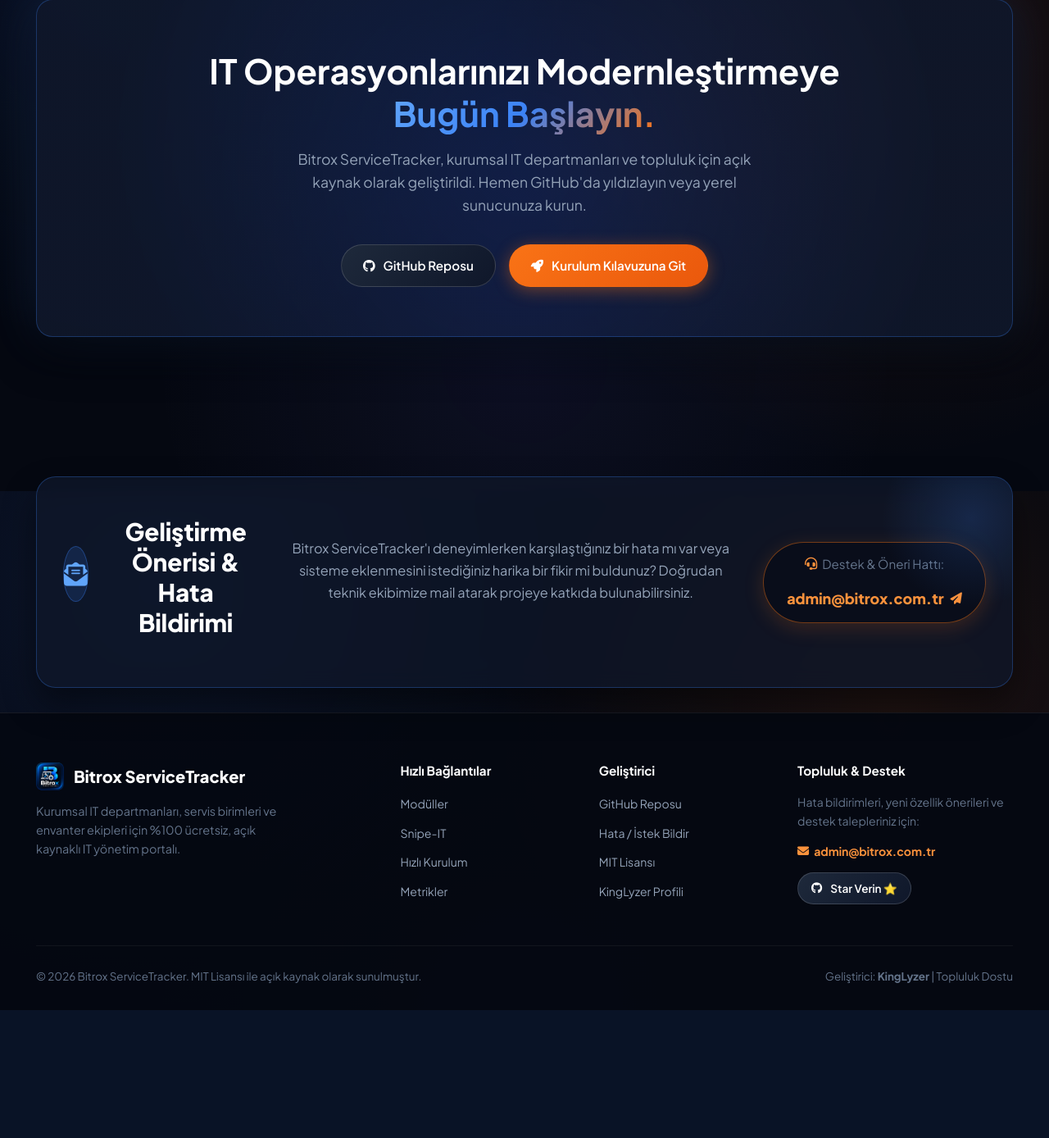
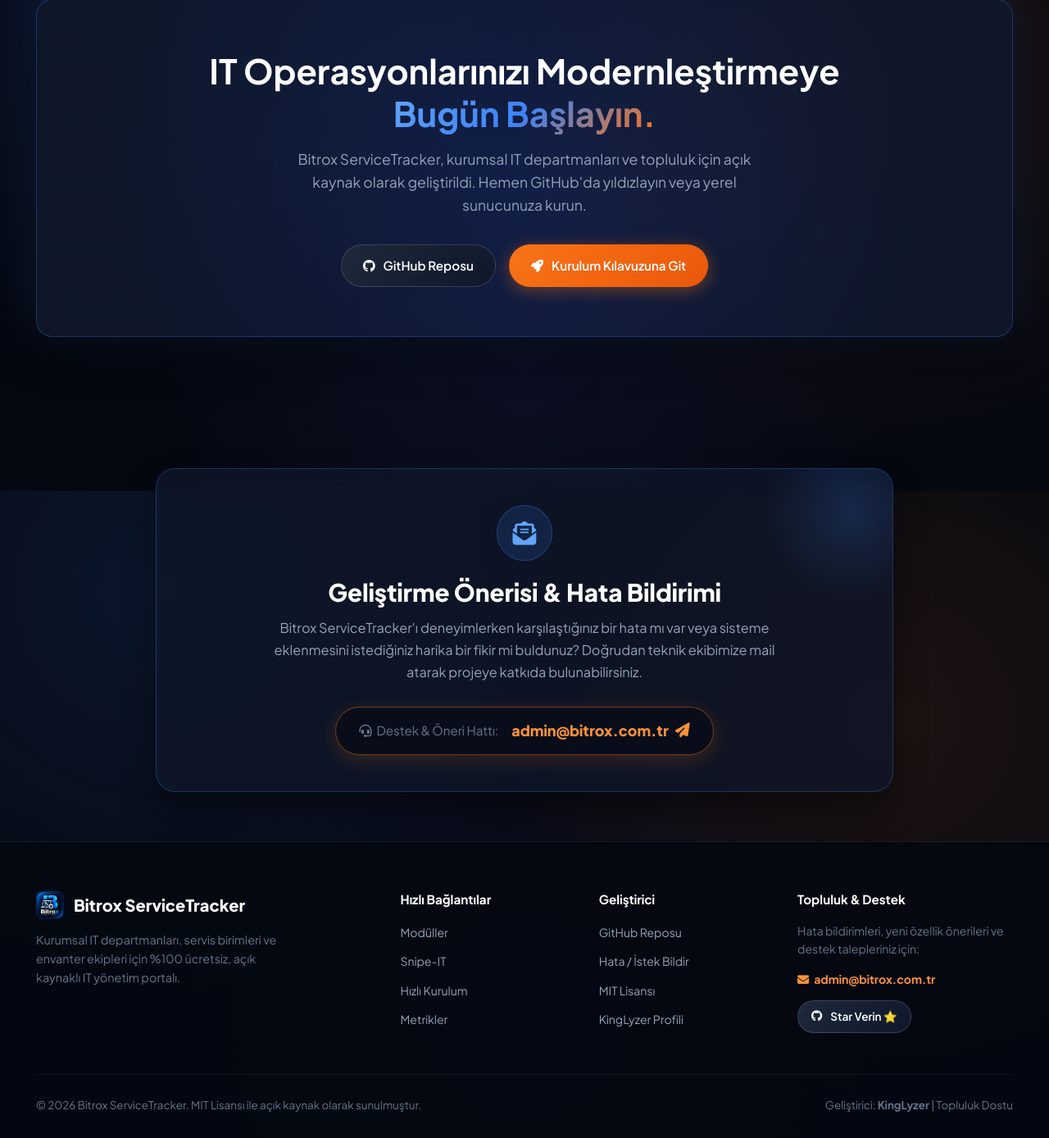
Before and after one commit to KingLyzer/bitrox-service-tracking, a PHP site: page /landing/index.html in a window 1280 px wide. Shown: the part 4201-5589 px from the top of the page at 82% size. Before the commit the page ends 5433 px from the top, so only its background shows below. Run offline with PHP 8.4, Linux system fonts and the light colour scheme.

Commit message:
fix: remove inline styles, add cache buster v=3.0.0 and no-cache headers for instant mobile rendering

```diff
--- a/landing/index.html
+++ b/landing/index.html
@@ -23,8 +23,8 @@
   <link href="https://fonts.googleapis.com/css2?family=JetBrains+Mono:wght@400;500;600&family=Plus+Jakarta+Sans:wght@400;500;600;700;800&display=swap" rel="stylesheet">
   <link rel="stylesheet" href="https://cdnjs.cloudflare.com/ajax/libs/font-awesome/6.5.1/css/all.min.css" />
 
-  <!-- Custom Stylesheet -->
-  <link rel="stylesheet" href="style.css" />
+  <!-- Custom Stylesheet with Cache Busting -->
+  <link rel="stylesheet" href="style.css?v=3.0.0" />
 </head>
 <body>
 
@@ -34,10 +34,10 @@
   <nav class="navbar" id="navbar">
     <div class="container nav-container">
       <a href="#" class="brand-logo">
-        <img src="assets/logo.png" alt="Bitrox Logo" style="height: 38px; width: auto; object-fit: contain; border-radius: 8px;" />
-        <span>Bitrox <span class="gradient-text">ServiceTracker</span></span>
-        <span class="brand-badge">v2.3.2</span>
-        <span class="free-pill-badge"><i class="fa-solid fa-gift"></i> %100 Ücretsiz</span>
+        <img src="assets/logo.png" alt="Bitrox Logo" class="brand-logo-img" />
+        <span class="brand-title">Bitrox <span class="gradient-text">ServiceTracker</span></span>
+        <span class="brand-badge desktop-only">v2.3.2</span>
+        <span class="free-pill-badge desktop-only"><i class="fa-solid fa-gift"></i> %100 Ücretsiz</span>
       </a>
 
       <ul class="nav-links">
@@ -591,30 +591,30 @@
   <!-- ========================================================================
        Support & Feedback Section (Geliştirme & Hata Bildirimi)
        ======================================================================== -->
-  <section class="support-section" id="support" style="padding: 70px 0 30px;">
+  <section class="support-section" id="support">
     <div class="container">
-      <div class="support-card" style="background: rgba(15, 23, 42, 0.75); border: 1px solid rgba(59, 130, 246, 0.3); border-radius: 24px; padding: 48px 32px; box-shadow: 0 20px 40px rgba(0, 0, 0, 0.45); text-align: center; position: relative; overflow: hidden; backdrop-filter: blur(12px);">
-        <div style="position: absolute; top: -60px; right: -60px; width: 220px; height: 220px; background: radial-gradient(circle, rgba(59, 130, 246, 0.18) 0%, transparent 70%); border-radius: 50%;"></div>
+      <div class="support-card">
+        <div class="support-glow"></div>
 
-        <div style="display: inline-flex; align-items: center; justify-content: center; width: 68px; height: 68px; border-radius: 50%; background: rgba(59, 130, 246, 0.15); border: 1px solid rgba(59, 130, 246, 0.35); color: #60a5fa; font-size: 1.8rem; margin-bottom: 20px;">
+        <div class="support-icon-box">
           <i class="fa-solid fa-envelope-open-text"></i>
         </div>
 
-        <h3 style="font-size: 1.85rem; font-weight: 800; margin-bottom: 12px; color: #fff;">
+        <h3 class="support-title">
           Geliştirme Önerisi & Hata Bildirimi
         </h3>
 
-        <p style="max-width: 660px; margin: 0 auto 28px; color: var(--text-secondary); font-size: 1.02rem; line-height: 1.65;">
+        <p class="support-desc">
           Bitrox ServiceTracker'ı deneyimlerken karşılaştığınız bir hata mı var veya sisteme eklenmesini istediğiniz harika bir fikir mi buldunuz? Doğrudan teknik ekibimize mail atarak projeye katkıda bulunabilirsiniz.
         </p>
 
-        <div style="display: inline-flex; align-items: center; gap: 16px; background: rgba(9, 14, 26, 0.9); padding: 14px 28px; border-radius: 99px; border: 1px solid rgba(249, 115, 22, 0.45); box-shadow: 0 6px 24px rgba(249, 115, 22, 0.18); flex-wrap: wrap; justify-content: center;">
-          <span style="font-size: 0.95rem; color: var(--text-muted); display: inline-flex; align-items: center; gap: 6px;">
-            <i class="fa-solid fa-headset" style="color: #fb923c;"></i> Destek & Öneri Hattı:
+        <div class="support-pill-wrapper">
+          <span class="support-pill-label">
+            <i class="fa-solid fa-headset"></i> Destek & Öneri Hattı:
           </span>
-          <a href="mailto:admin@bitrox.com.tr?subject=Bitrox%20ServiceTracker%20Hata%20/%20Gelistirme%20Bildirimi" style="font-size: 1.12rem; font-weight: 800; color: #fb923c; text-decoration: none; display: inline-flex; align-items: center; gap: 8px;">
-            admin@bitrox.com.tr
-            <i class="fa-solid fa-paper-plane" style="font-size: 0.9rem;"></i>
+          <a href="mailto:admin@bitrox.com.tr?subject=Bitrox%20ServiceTracker%20Hata%20/%20Gelistirme%20Bildirimi" class="support-pill-link">
+            <span>admin@bitrox.com.tr</span>
+            <i class="fa-solid fa-paper-plane"></i>
           </a>
         </div>
       </div>
--- a/landing/style.css
+++ b/landing/style.css
@@ -223,6 +223,19 @@ img {
   font-weight: 800;
   font-size: 1.25rem;
   color: #fff;
+  text-decoration: none;
+}
+
+.brand-logo-img {
+  height: 38px;
+  width: auto;
+  object-fit: contain;
+  border-radius: 8px;
+  display: block;
+}
+
+.brand-title {
+  white-space: nowrap;
 }
 
 .brand-badge {
@@ -234,6 +247,7 @@ img {
   color: #60a5fa;
   font-weight: 600;
   margin-left: 6px;
+  white-space: nowrap;
 }
 
 .free-pill-badge {
@@ -248,6 +262,17 @@ img {
   display: inline-flex;
   align-items: center;
   gap: 4px;
+  white-space: nowrap;
+}
+
+.desktop-only {
+  display: inline-flex;
+}
+
+@media (max-width: 768px) {
+  .desktop-only {
+    display: none !important;
+  }
 }
 
 .nav-links {
@@ -950,76 +975,98 @@ img {
    Support & Feedback Section
    ========================================================================== */
 .support-section {
-  padding: 50px 0 80px;
+  padding: 60px 0;
 }
 
 .support-card {
-  background: linear-gradient(135deg, rgba(30, 41, 59, 0.6) 0%, rgba(15, 23, 42, 0.85) 100%);
-  border: 1px solid rgba(59, 130, 246, 0.25);
-  border-radius: var(--radius-lg);
-  padding: 40px;
-  display: flex;
-  align-items: center;
-  justify-content: space-between;
-  gap: 30px;
-  box-shadow: var(--shadow-card);
+  background: rgba(15, 23, 42, 0.75);
+  border: 1px solid rgba(59, 130, 246, 0.3);
+  border-radius: 24px;
+  padding: 44px 32px;
+  box-shadow: 0 20px 40px rgba(0, 0, 0, 0.45);
+  text-align: center;
+  position: relative;
+  overflow: hidden;
   backdrop-filter: blur(12px);
-}
-
-.support-content {
-  max-width: 650px;
-}
-
-.support-tag {
+  max-width: 900px;
+  margin: 0 auto;
+}
+
+.support-glow {
+  position: absolute;
+  top: -60px;
+  right: -60px;
+  width: 220px;
+  height: 220px;
+  background: radial-gradient(circle, rgba(59, 130, 246, 0.18) 0%, transparent 70%);
+  border-radius: 50%;
+  pointer-events: none;
+}
+
+.support-icon-box {
   display: inline-flex;
   align-items: center;
-  gap: 6px;
-  font-size: 0.8rem;
-  font-weight: 700;
-  color: #60a5fa;
-  text-transform: uppercase;
-  letter-spacing: 0.05em;
-  margin-bottom: 10px;
-}
-
-.support-title {
-  font-size: 1.8rem;
-  margin-bottom: 10px;
-}
-
-.support-desc {
-  font-size: 0.98rem;
-  color: var(--text-secondary);
-  line-height: 1.6;
-}
-
-.support-action-box {
-  display: flex;
-  flex-direction: column;
-  align-items: flex-end;
-  gap: 12px;
-}
-
-.email-pill-btn {
-  display: inline-flex;
-  align-items: center;
-  gap: 12px;
-  padding: 14px 24px;
-  border-radius: var(--radius-full);
+  justify-content: center;
+  width: 68px;
+  height: 68px;
+  border-radius: 50%;
   background: rgba(59, 130, 246, 0.15);
   border: 1px solid rgba(59, 130, 246, 0.35);
+  color: #60a5fa;
+  font-size: 1.8rem;
+  margin-bottom: 20px;
+}
+
+.support-title {
+  font-size: 1.85rem;
+  font-weight: 800;
+  margin-bottom: 12px;
   color: #fff;
-  font-size: 1.05rem;
-  font-weight: 700;
-  font-family: 'JetBrains Mono', monospace;
-  transition: all var(--transition-smooth);
-}
-
-.email-pill-btn:hover {
-  background: var(--blue-500);
-  border-color: var(--blue-500);
-  transform: translateY(-2px);
-  box-shadow: 0 8px 24px var(--blue-glow);
+}
+
+.support-desc {
+  max-width: 660px;
+  margin: 0 auto 28px;
+  color: var(--text-secondary);
+  font-size: 1.02rem;
+  line-height: 1.65;
+}
+
+.support-pill-wrapper {
+  display: inline-flex;
+  align-items: center;
+  gap: 16px;
+  background: rgba(9, 14, 26, 0.9);
+  padding: 14px 28px;
+  border-radius: 99px;
+  border: 1px solid rgba(249, 115, 22, 0.45);
+  box-shadow: 0 6px 24px rgba(249, 115, 22, 0.18);
+  flex-wrap: wrap;
+  justify-content: center;
+  max-width: 100%;
+}
+
+.support-pill-label {
+  font-size: 0.95rem;
+  color: var(--text-muted);
+  display: inline-flex;
+  align-items: center;
+  gap: 6px;
+}
+
+.support-pill-link {
+  font-size: 1.12rem;
+  font-weight: 800;
+  color: #fb923c;
+  text-decoration: none;
+  display: inline-flex;
+  align-items: center;
+  gap: 8px;
+  transition: all var(--transition-fast);
+}
+
+.support-pill-link:hover {
+  color: #fdba74;
 }
 
 /* ==========================================================================
```
